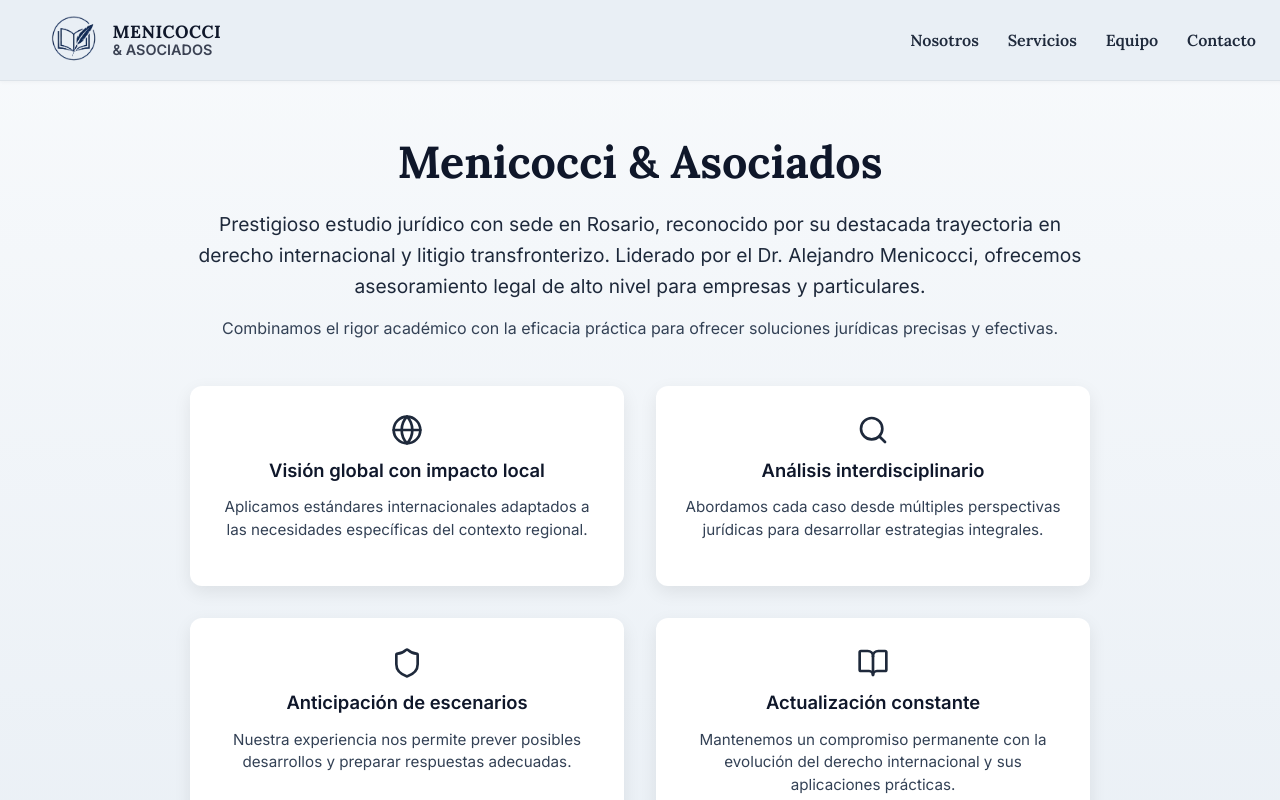
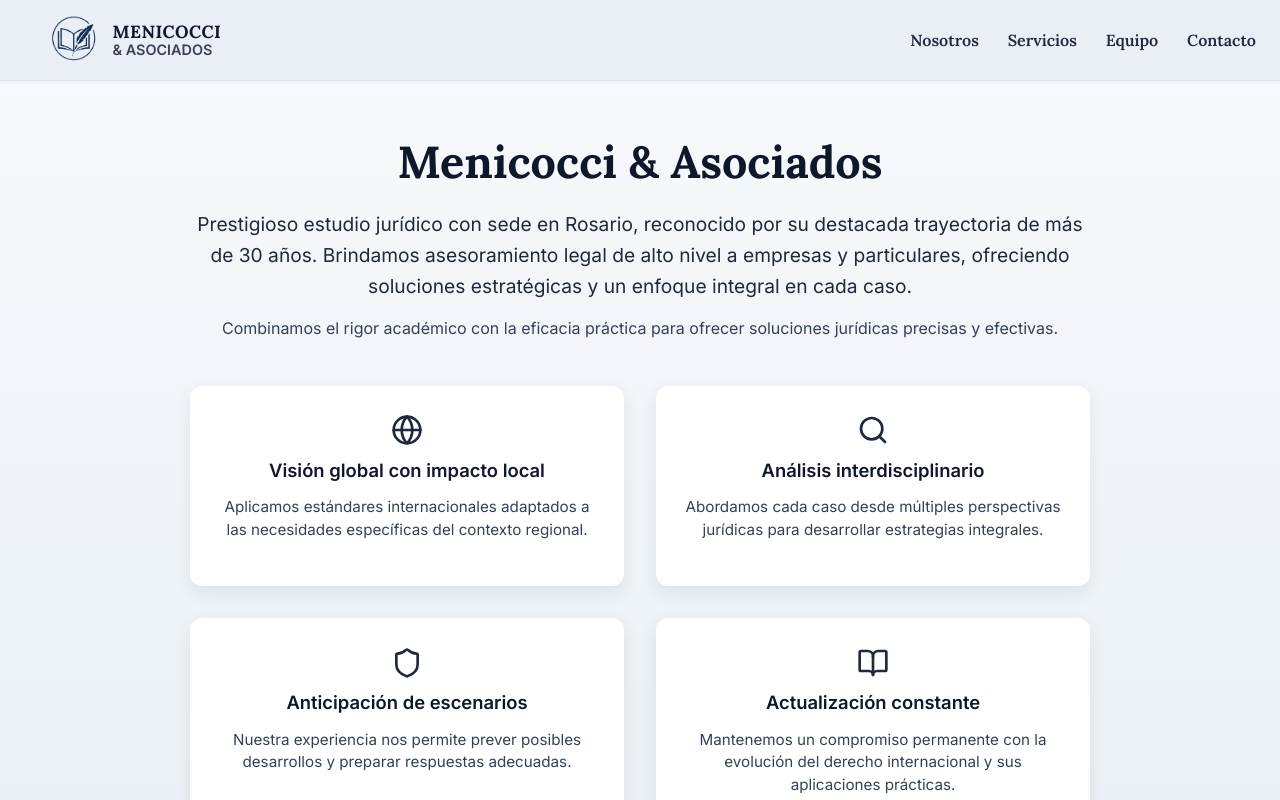
Before and after one commit to FacuQuinteros03/Menicocci-Asociados, a Next.js app: page /nosotros in a window 1280 px wide. Shown: the top 800 px of the page. Built offline with nearby package versions, Linux system fonts and the light colour scheme.

Commit message:
Cambios de texto

```diff
--- a/src/app/nosotros/Nosotros.tsx
+++ b/src/app/nosotros/Nosotros.tsx
@@ -61,9 +61,9 @@ export default function NosotrosPremium() {
           transition={{ duration: 0.7, delay: 0.2 }}
         >
           Prestigioso estudio jurídico con sede en Rosario, reconocido por su
-          destacada trayectoria en derecho internacional y litigio
-          transfronterizo. Liderado por el Dr. Alejandro Menicocci, ofrecemos
-          asesoramiento legal de alto nivel para empresas y particulares.
+          destacada trayectoria de más de 30 años. Brindamos asesoramiento legal
+          de alto nivel a empresas y particulares, ofreciendo soluciones
+          estratégicas y un enfoque integral en cada caso.
         </motion.p>
 
         <motion.p
```
